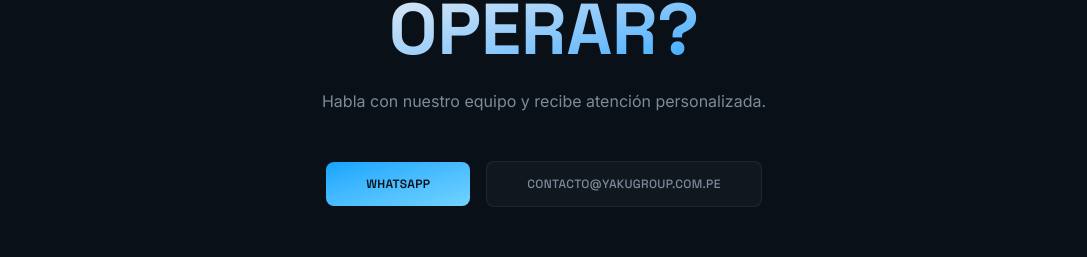
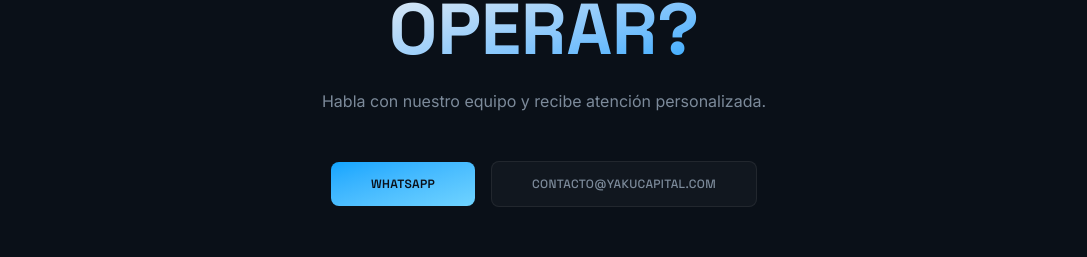
Before and after one commit to styfgo99-hash/yaku-capital-web, a Next.js app: page / in a window 1280 px wide. Shown: the part 4393-4650 px from the top of the page, without its empty margins (96-1183 px from the left). Built offline with nearby package versions, Linux system fonts and the light colour scheme.

Commit message:
Actualizar correo a contacto@yakucapital.com en CTA

```diff
--- a/Components/CTA.tsx
+++ b/Components/CTA.tsx
@@ -14,11 +14,11 @@ export default function CTA() {
         Habla con nuestro equipo y recibe atención personalizada.
       </p>
       <div className="flex flex-wrap items-center justify-center gap-4">
-        <a href="https://wa.me/51999999999" target="_blank" rel="noopener noreferrer" className="font-display text-xs font-semibold tracking-wide uppercase text-bg bg-gradient-to-br from-accent to-accent-light px-10 py-3.5 rounded-lg hover:opacity-85 transition-opacity">
+        <a href="https://wa.me/51936004984" target="_blank" rel="noopener noreferrer" className="font-display text-xs font-semibold tracking-wide uppercase text-bg bg-gradient-to-br from-accent to-accent-light px-10 py-3.5 rounded-lg hover:opacity-85 transition-opacity">
           WhatsApp
         </a>
-        <a href="mailto:contacto@yakugroup.com.pe" className="font-display text-xs font-medium tracking-wide uppercase text-muted bg-white/[0.03] border border-white/[0.07] px-10 py-3.5 rounded-lg hover:text-text hover:border-white/15 transition-all">
-          contacto@yakugroup.com.pe
+        <a href="mailto:contacto@yakucapital.com" className="font-display text-xs font-medium tracking-wide uppercase text-muted bg-white/[0.03] border border-white/[0.07] px-10 py-3.5 rounded-lg hover:text-text hover:border-white/15 transition-all">
+          contacto@yakucapital.com
         </a>
       </div>
     </section>
--- a/Components/WhatsAppButton.tsx
+++ b/Components/WhatsAppButton.tsx
@@ -1,6 +1,6 @@
 export default function WhatsAppButton() {
   return (
-    <a href="https://wa.me/51999999999" target="_blank" rel="noopener noreferrer" className="fixed bottom-6 right-6 z-50 flex items-center justify-center w-14 h-14 rounded-full bg-[#25D366] shadow-lg hover:scale-110 transition-transform" aria-label="Contactar por WhatsApp">
+    <a href="https://wa.me/51936004984" target="_blank" rel="noopener noreferrer" className="fixed bottom-6 right-6 z-50 flex items-center justify-center w-14 h-14 rounded-full bg-[#25D366] shadow-lg hover:scale-110 transition-transform" aria-label="Contactar por WhatsApp">
       <svg width="28" height="28" viewBox="0 0 24 24" fill="white">
         <path d="M12.04 2C6.58 2 2.13 6.45 2.13 11.91c0 1.85.5 3.58 1.4 5.09L2 22l5.25-1.38c1.45.8 3.1 1.24 4.79 1.24h.01c5.46 0 9.91-4.45 9.91-9.91C21.96 6.45 17.5 2 12.04 2zm5.78 14.07c-.25.7-1.45 1.33-2 1.42-.53.08-1.2.12-1.94-.12-.44-.14-1-.32-1.72-.63-3.03-1.31-5-4.36-5.15-4.57-.15-.2-1.23-1.64-1.23-3.13 0-1.48.78-2.21 1.05-2.51.27-.3.6-.37.8-.37.2 0 .4 0 .57.01.18.01.43-.07.67.51.25.6.85 2.07.92 2.22.07.15.12.33.02.53-.1.2-.15.32-.3.49-.15.17-.32.38-.45.51-.15.15-.3.31-.13.6.17.3.78 1.28 1.67 2.07 1.15 1.03 2.12 1.35 2.43 1.5.3.15.48.13.65-.05.18-.18.75-.87.95-1.17.2-.3.4-.25.67-.15.27.1 1.72.81 2.02.96.3.15.5.22.57.35.07.13.07.73-.18 1.43z"/>
       </svg>
```
